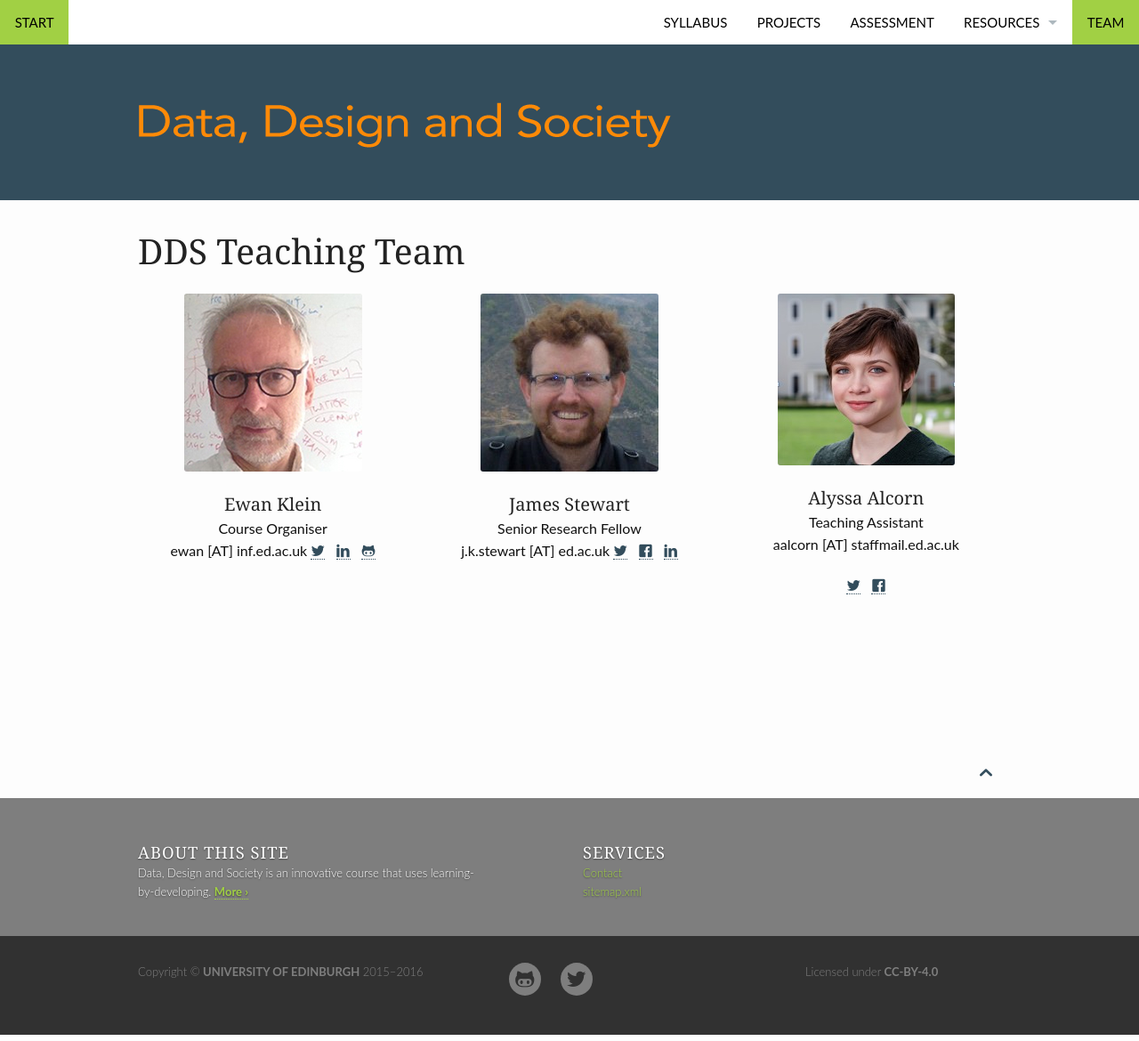
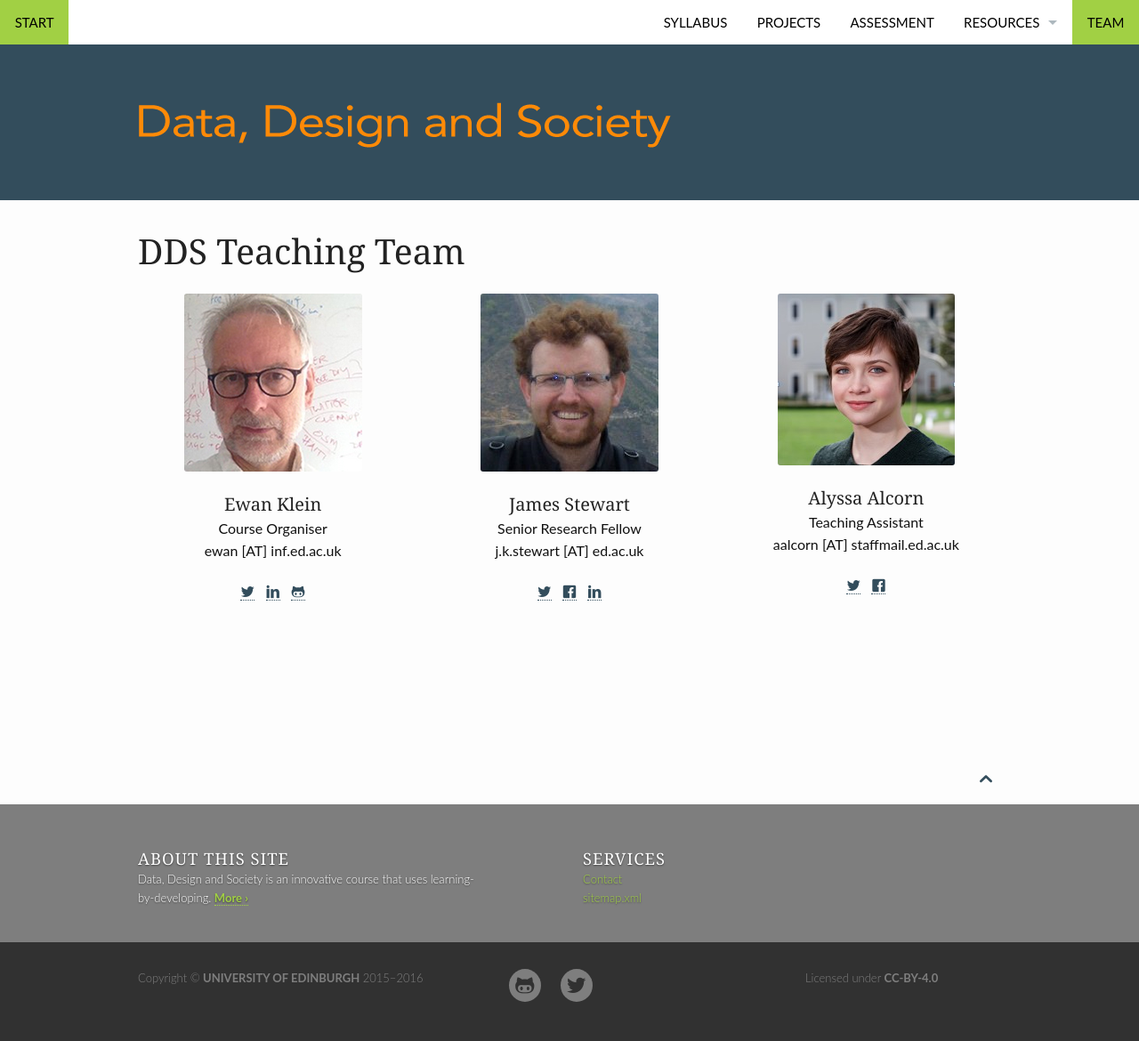
Before and after one commit to edinburghlivinglab/dds, a Jekyll site: the page built from pages/team.md, in a window 1280 px wide. Shown: the whole page at 89% size. Built offline with Jekyll 4.4.1, drawn with Linux system fonts in a browser that asks for light colours.

Commit message:
icons line breake

```diff
--- a/pages/team.md
+++ b/pages/team.md
@@ -14,26 +14,28 @@ permalink: "/team/"
 			<img src="{{ site.urlimg }}ewan.jpg" class="" alt="">
 			<h4>Ewan Klein</h4>
 			<p class="text-muted">Course Organiser<br/>ewan&nbsp;[AT]&nbsp;inf.ed.ac.uk</p>
-
+				<p>
 				<a href="https://twitter.com/ewanhklein"><i class="icon-twitter"></i></a>
 				&nbsp;
 				<a href="https://uk.linkedin.com/in/ewanklein"><i class="icon-linkedin"></i></a>
 				&nbsp;
 				<a href="https://github.com/ewan-klein"><i class="icon-github"></i></a>
+				</p>
 	</div>
 
 	<div class="small-12 medium-4 text-center columns">
 
 			<img src="{{ site.urlimg }}james.jpg" class="" alt="">
 			<h4>James Stewart</h4>
-			<p class="text-muted">Senior Research Fellow<br/>j.k.stewart&nbsp;[AT]&nbsp;ed.ac.uk</p>
+			<p class="secondary">Senior Research Fellow<br/>j.k.stewart&nbsp;[AT]&nbsp;ed.ac.uk</p>
 
-
+				<p>
 				<a href="https://twitter.com/jamesks"><i class="icon-twitter"></i></a>
 				&nbsp;
 				<a href="https://www.facebook.com/jameskstewart"><i class="icon-facebook"></i></a>
 				&nbsp;
 				<a href="https://uk.linkedin.com/in/jamesks"><i class="icon-linkedin"></i></a>
+				</p>
 
 	</div>
 
```
